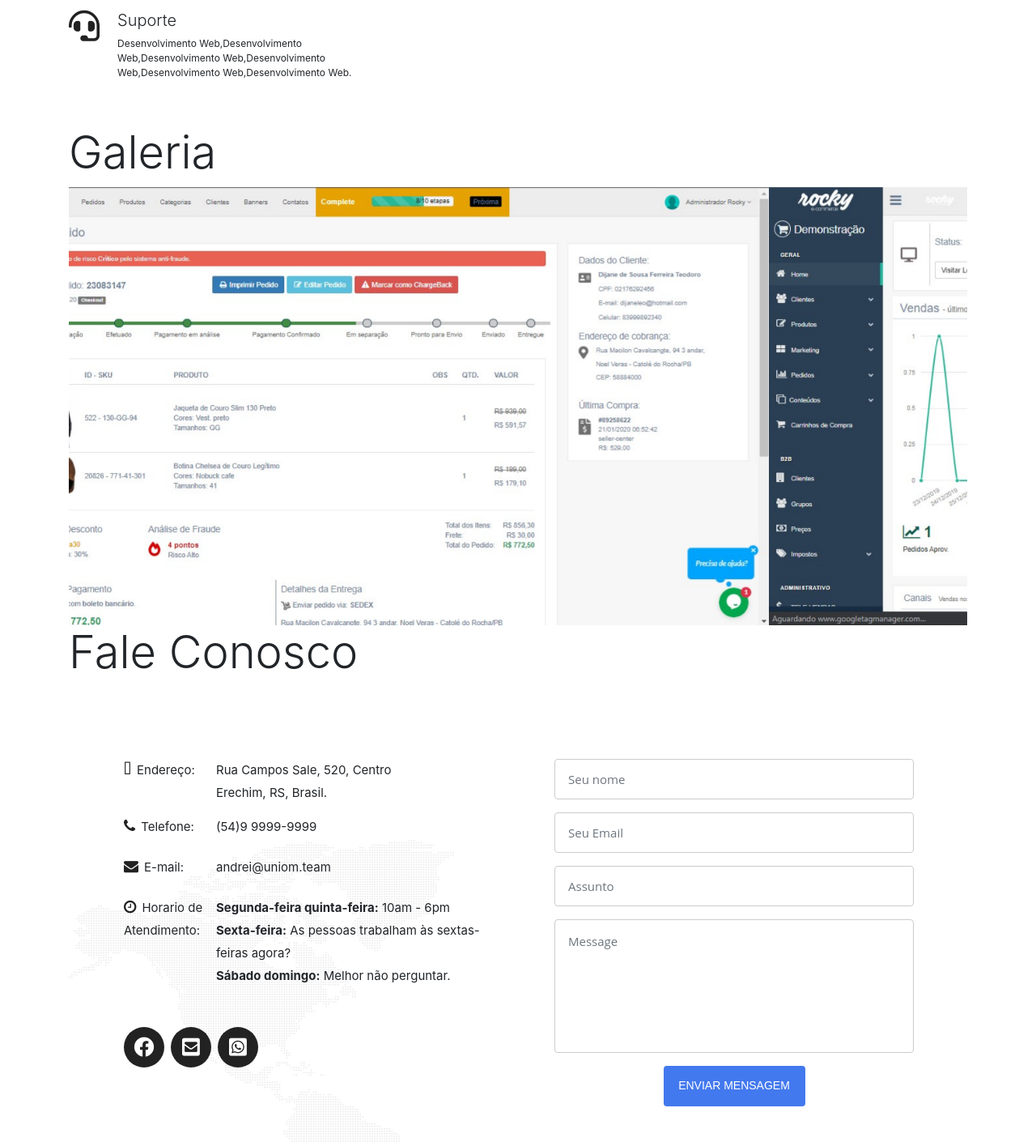
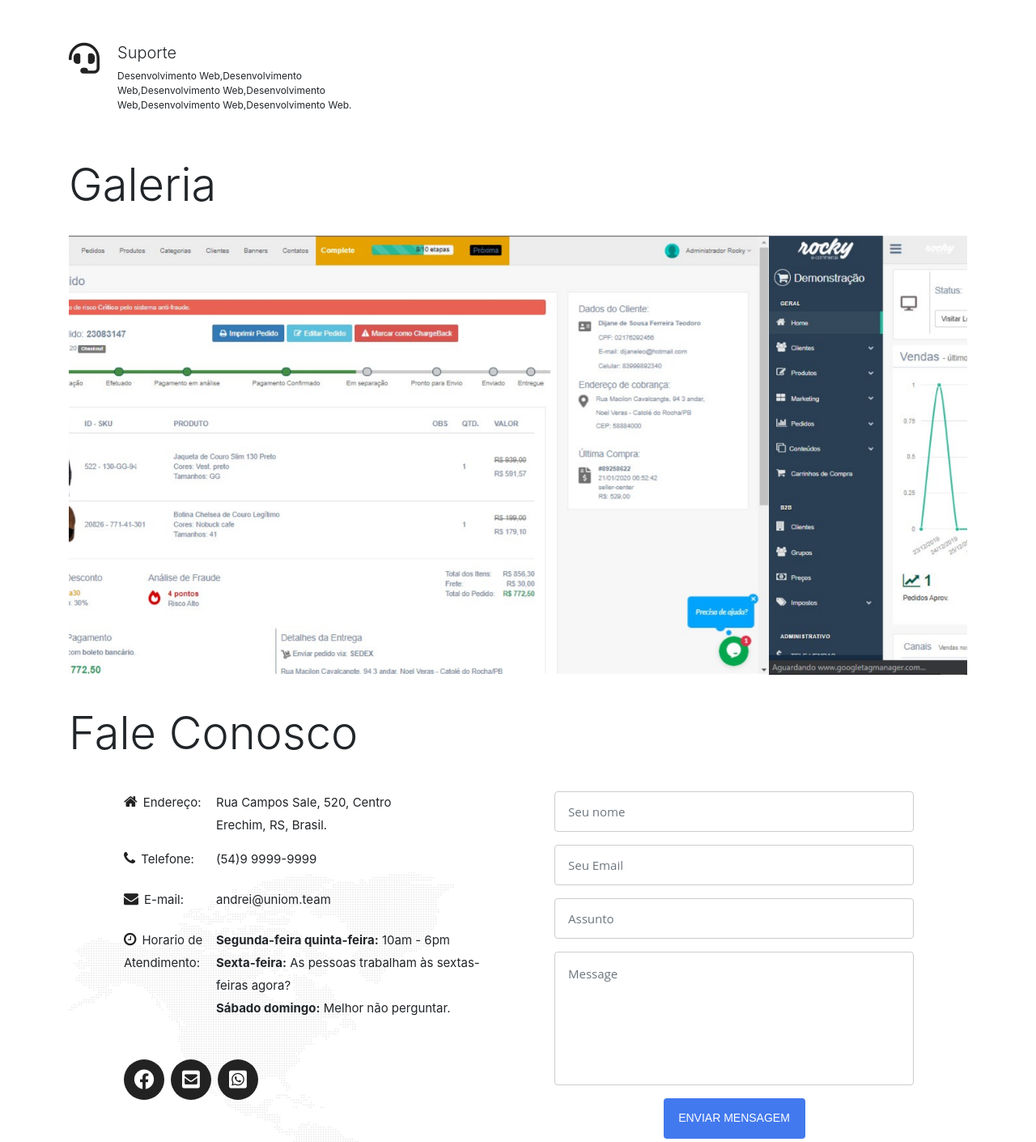
Before and after one commit to andreiamant/indexrocky.github.io, a plain HTML site: page index.html in a window 1280 px wide. Shown: the part 1390-2800 px from the top of the page at 81% size. Drawn offline with Linux system fonts and the light colour scheme.

Commit message:
Alteração margem

```diff
--- a/css/style.css
+++ b/css/style.css
@@ -35,7 +35,8 @@ margin-top: 45vh;
 
 /* Serviços */
 .service-list{
-	padding:0 0 0 0;
+    margin-top: 40px;
+    padding:0 0 0 0;
 	font-size:12px;
 	margin-bottom:40px;
 }
@@ -64,7 +65,9 @@ margin-top: 45vh;
 
 /* Carousel */
 .carousel-item{
-   height: 100%;
+    margin-top: 20px;
+    margin-bottom: 40px;
+    height: 100%;
    width: 100%;
 }
 /* FIM Carousel */
@@ -77,6 +80,7 @@ margin-top: 45vh;
 
 .main-section.contact{
         padding:90px 0 100px;
+        margin-top: -60px;
     }
 
     .main-section.contact{
@@ -99,7 +103,7 @@ margin-top: 45vh;
         font-style:normal;
         font-size:18px;
         color:#222222;
-        font-family: 'FontAwesome';
+        font-family: fontAwesome;
         font-weight:normal;
         margin-right:7px;
     }
--- a/index.html
+++ b/index.html
@@ -143,7 +143,7 @@
                         <div class="row">
                             <div class="col-lg-6 col-sm-7 wow fadeInLeft">
                                 <div class="contact-info-box address clearfix">
-                                    <h3><i class="fas fa-map-marker-alt"></i>Endereço:</h3>
+                                    <h3><i class="fas fa-home"></i>Endereço:</h3>
                                     <span>Rua Campos Sale, 520, Centro<br>Erechim, RS, Brasil.</span>
                                 </div>
                                 <div class="contact-info-box phone clearfix">
```
